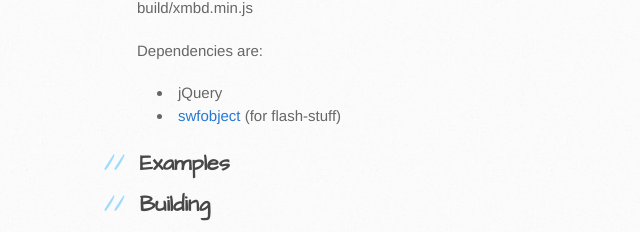
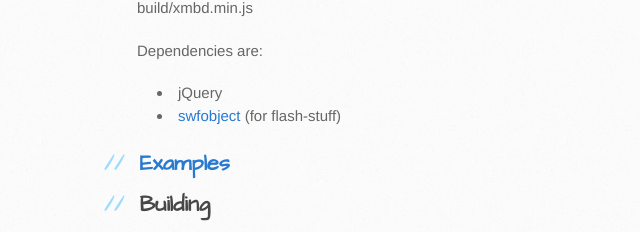
Before and after one commit to screeny05/xmbd, a website: page index.html in a window 1280 px wide. Shown: the part 857-1089 px from the top of the page, without its empty margins (33-673 px from the left). Drawn offline with Linux system fonts and the light colour scheme.

Commit message:
Update index.html

```diff
--- a/index.html
+++ b/index.html
@@ -60,7 +60,7 @@
 </ul>
 
 <h2>
-<a name="examples" class="anchor" href="#examples"><span class="octicon octicon-link"></span></a><a href="examples.html"></a>Examples</a></h2>
+<a name="examples" class="anchor" href="#examples"><span class="octicon octicon-link"></span></a><a href="examples.html">Examples</a></h2>
 
 <h2>
 <a name="building" class="anchor" href="#building"><span class="octicon octicon-link"></span></a>Building</h2>
```
